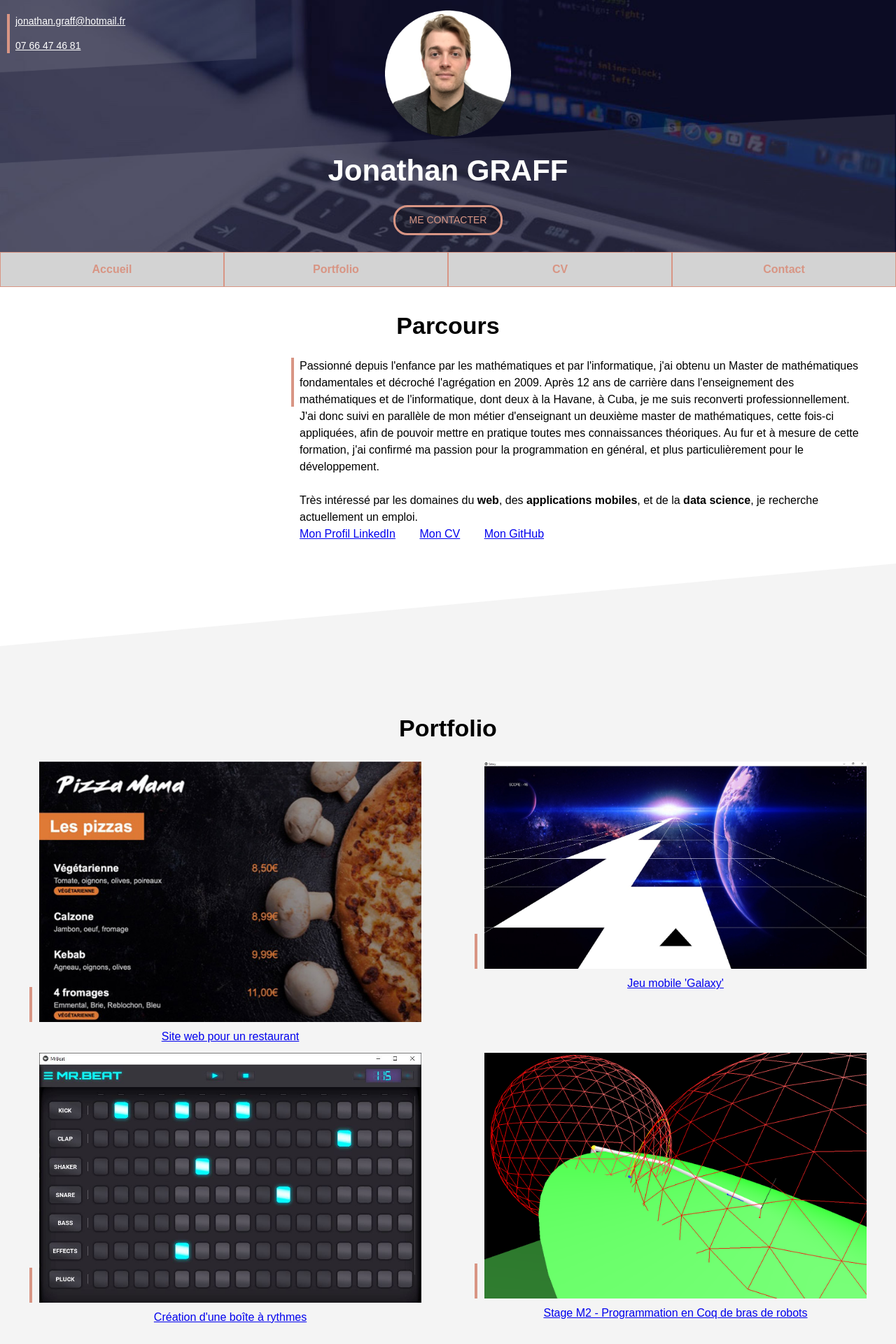
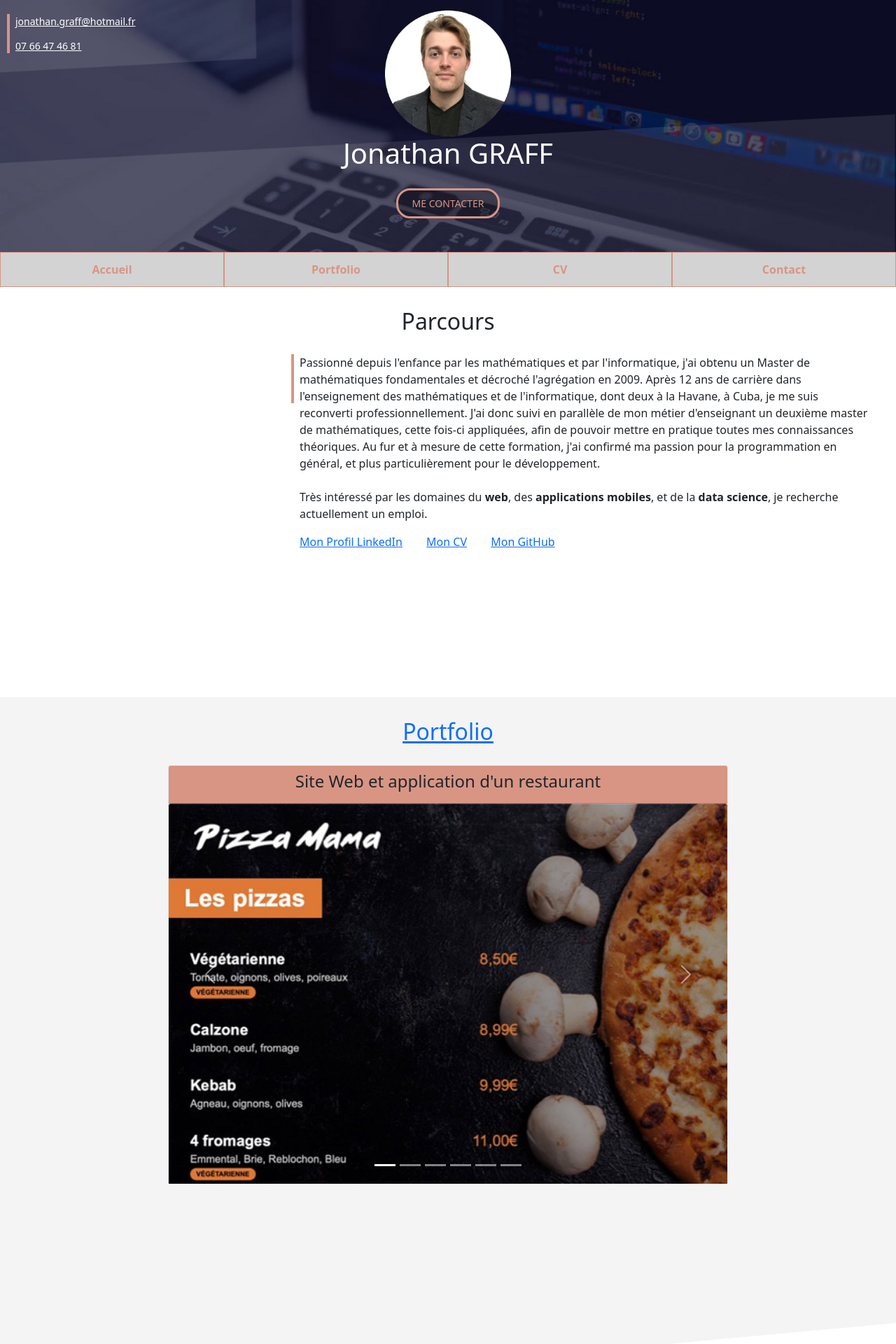
Before and after one commit to jonathangraff/presentation, a PHP site: page /index.html in a window 1280 px wide. Shown: the top 1920 px of the page at 70% size. Run offline with PHP 8.4, Linux system fonts and the light colour scheme; some libraries are stand-ins or nearby versions.

Commit message:
BootStrap et carousel

```diff
--- a/Contact.html
+++ b/Contact.html
@@ -5,6 +5,8 @@
     <meta name="viewport" content="width=device-width, initial-scale=1.0">
     <title>Contact</title>
     <link rel="stylesheet" href="style.css">
+    <link href="https://cdn.jsdelivr.net/npm/bootstrap@5.1.3/dist/css/bootstrap.min.css" rel="stylesheet"
+        integrity="sha384-1BmE4kWBq78iYhFldvKuhfTAU6auU8tT94WrHftjDbrCEXSU1oBoqyl2QvZ6jIW3" crossorigin="anonymous">
 </head>
 <body>
 
--- /dev/null
+++ b/default.css
@@ -0,0 +1 @@
+/*# sourceMappingURL=default.css.map */
--- a/index.html
+++ b/index.html
@@ -5,6 +5,9 @@
     <meta name="viewport" content="width=device-width, initial-scale=1.0">
     <title>Jonathan GRAFF</title>
     <link rel="stylesheet" href="style.css">
+    <link href="https://cdn.jsdelivr.net/npm/bootstrap@5.1.3/dist/css/bootstrap.min.css" rel="stylesheet"
+            integrity="sha384-1BmE4kWBq78iYhFldvKuhfTAU6auU8tT94WrHftjDbrCEXSU1oBoqyl2QvZ6jIW3" crossorigin="anonymous">
+    <link rel="stylesheet" href="../default.css">
 </head>
 <body>
     <!-- COUVERTURE -->
@@ -48,14 +51,121 @@
 
     <!-- SECTION GRISE 2 -->
     <div class="section section-grise2">
-        <h2>Portfolio</h2>
+        <h2><a href='portfolio.html'>Portfolio</a></h2>
+        <div class='container '>
 
-        <script src=portfolio.js></script>
+            <div id='monCarrousel' class='carousel slide carousel-fade m-auto d-block'
+            data-bs-interval='2000' data-bs-ride="carousel" style='max-width:800px'>
+
+                <ul class='carousel-indicators'>
+                    <li data-bs-target='#monCarrousel'
+                        data-bs-slide-to='0' class='active'></li>
+                    <li data-bs-target='#monCarrousel'
+                    data-bs-slide-to='1'></li>
+                    <li data-bs-target='#monCarrousel'
+                    data-bs-slide-to='2'></li>
+                    <li data-bs-target='#monCarrousel'
+                    data-bs-slide-to='3'></li>
+                    <li data-bs-target='#monCarrousel'
+                    data-bs-slide-to='4'></li>
+                    <li data-bs-target='#monCarrousel'
+                    data-bs-slide-to='5'></li>
+                </ul>
+
+                <div class='carousel-inner testxx'>
+                    <div class='carousel-item active'>
+                        <div class='card ' >
+                            <div class='card-header carte-header'>
+                                <h4 class='text-dark text-center'>Site Web et application d'un restaurant</h4>
+                            </div>
+                            <img src='images/project1small.jpg' class='w-100 card-img-top d-block testxx'>
+                        </div>
+
+                    </div>
+
+                    <div class='carousel-item'>
+                        <div class=card>
+                            <div class='card-header carte-header'>
+                                <h4 class='text-dark text-center'>Jeu vidéo Galaxy</h4>
+                            </div>
+                            <img src='images/galaxy.jpg' class='w-100 d-block card-img-top'>
+                        </div>
+
+                    </div>
+
+                    <div class='carousel-item'>
+                        <div class=card>
+                            <div class='card-header carte-header'>
+                                <h4 class='text-dark text-center'>Boîte à rythme</h4>
+                            </div>
+                            <img src='images/mrbeat.jpg' class='w-100 d-block card-img-top'>
+                        </div>
+                    </div>
+
+                    <div class='carousel-item'>
+                        <div class=card>
+                            <div class='card-header carte-header'>
+                                <h4 class='text-dark text-center'>
+                                    Utilisation de logiciel d'assistant de preuve pour piloter des bras de robots médicaux
+                                </h4>
+                            </div>
+                            <img src='images/coq.png' class='w-100 d-block card-img-top'>
+                        </div>
+                    </div>
+
+                    <div class='carousel-item'>
+                        <div class=card>
+                            <div class='card-header carte-header'>
+                                <h4 class='text-dark text-center'>Apprentissage par renforcement profond pour des problèmes combinatoires</h4>
+                            </div>
+                            <img src='images/renforcement.jpg' class='w-100 d-block card-img-top'>
+                        </div>
+                    </div>
+
+                    <div class='carousel-item'>
+                        <div class=card>
+                            <div class='card-header carte-header'>
+                                <h4 class='text-dark text-center'>Déformation par itérations de surfaces vers des surfaces minimales</h4>
+                            </div>
+                            <img src='images/catenoide.gif' class='w-100 d-block card-img-top'>
+                        </div>
+                    </div>
+                </div>
+
+                <a class='carousel-control-prev' href='#monCarrousel'
+                    data-bs-slide="prev">
+                    <span class='carousel-control-prev-icon'></span>
+                    <span class='visually-hidden'>Précédent</span>
+                </a>
+
+                <a class='carousel-control-next' href='#monCarrousel'
+                    data-bs-slide="next">
+                    <span class='carousel-control-next-icon'></span>
+                    <span class='visually-hidden'>Suivant</span>
+                </a>
+
+            </div>
+            <!-- <script>
+                $('.carousel').carousel({
+                interval: 500
+                })
+            </script> -->
+        </div>
 
     </div>
 <!-- SECTION FIN -->
 <div class="fin"></div>
     <!-- SECTION BLANCHE FRAME -->
     <iframe class = contact src="contact-frame.html" scrolling="no"></iframe>
+
+
+
+    <script src="https://cdn.jsdelivr.net/npm/@popperjs/core@2.10.2/dist/umd/popper.min.js"
+    integrity="sha384-7+zCNj/IqJ95wo16oMtfsKbZ9ccEh31eOz1HGyDuCQ6wgnyJNSYdrPa03rtR1zdB"
+    crossorigin="anonymous"></script>
+    <script src="https://cdn.jsdelivr.net/npm/bootstrap@5.1.3/dist/js/bootstrap.min.js"
+    integrity="sha384-QJHtvGhmr9XOIpI6YVutG+2QOK9T+ZnN4kzFN1RtK3zEFEIsxhlmWl5/YESvpZ13"
+    crossorigin="anonymous"></script>
+
 </body>
 </html>
--- a/portfolio-galaxy.html
+++ b/portfolio-galaxy.html
@@ -4,7 +4,9 @@
     <meta charset="UTF-8">
     <meta name="viewport" content="width=device-width, initial-scale=1.0">
     <title>Jeu Galaxy</title>
-    <link rel="stylesheet" href="style.css">
+    <link rel="stylesheet" href="style.css"><link href="https://cdn.jsdelivr.net/npm/bootstrap@5.1.3/dist/css/bootstrap.min.css" rel="stylesheet"
+    integrity="sha384-1BmE4kWBq78iYhFldvKuhfTAU6auU8tT94WrHftjDbrCEXSU1oBoqyl2QvZ6jIW3" crossorigin="anonymous">
+
 </head>
 <body>
 
--- a/portfolio-mrbeat.html
+++ b/portfolio-mrbeat.html
@@ -4,7 +4,9 @@
     <meta charset="UTF-8">
     <meta name="viewport" content="width=device-width, initial-scale=1.0">
     <title>Boite à rythmes</title>
-    <link rel="stylesheet" href="style.css">
+    <link rel="stylesheet" href="style.css"><link href="https://cdn.jsdelivr.net/npm/bootstrap@5.1.3/dist/css/bootstrap.min.css" rel="stylesheet"
+    integrity="sha384-1BmE4kWBq78iYhFldvKuhfTAU6auU8tT94WrHftjDbrCEXSU1oBoqyl2QvZ6jIW3" crossorigin="anonymous">
+
 </head>
 <body>
 
--- a/portfolio-projetM2.html
+++ b/portfolio-projetM2.html
@@ -4,7 +4,9 @@
     <meta charset="UTF-8">
     <meta name="viewport" content="width=device-width, initial-scale=1.0">
     <title>Apprentissage par renforcement profond</title>
-    <link rel="stylesheet" href="style.css">
+    <link rel="stylesheet" href="style.css"><link href="https://cdn.jsdelivr.net/npm/bootstrap@5.1.3/dist/css/bootstrap.min.css" rel="stylesheet"
+    integrity="sha384-1BmE4kWBq78iYhFldvKuhfTAU6auU8tT94WrHftjDbrCEXSU1oBoqyl2QvZ6jIW3" crossorigin="anonymous">
+
 </head>
 <body>
     <!-- HEADER -->
--- a/portfolio-site-restaurant.html
+++ b/portfolio-site-restaurant.html
@@ -4,7 +4,9 @@
     <meta charset="UTF-8">
     <meta name="viewport" content="width=device-width, initial-scale=1.0">
     <title>Site web de restaurant</title>
-    <link rel="stylesheet" href="style.css">
+    <link rel="stylesheet" href="style.css"><link href="https://cdn.jsdelivr.net/npm/bootstrap@5.1.3/dist/css/bootstrap.min.css" rel="stylesheet"
+    integrity="sha384-1BmE4kWBq78iYhFldvKuhfTAU6auU8tT94WrHftjDbrCEXSU1oBoqyl2QvZ6jIW3" crossorigin="anonymous">
+
 </head>
 <body>
 
--- a/portfolio-stageM1.html
+++ b/portfolio-stageM1.html
@@ -4,7 +4,9 @@
     <meta charset="UTF-8">
     <meta name="viewport" content="width=device-width, initial-scale=1.0">
     <title>Surfaces minimales en TypeScript</title>
-    <link rel="stylesheet" href="style.css">
+    <link rel="stylesheet" href="style.css"><link href="https://cdn.jsdelivr.net/npm/bootstrap@5.1.3/dist/css/bootstrap.min.css" rel="stylesheet"
+    integrity="sha384-1BmE4kWBq78iYhFldvKuhfTAU6auU8tT94WrHftjDbrCEXSU1oBoqyl2QvZ6jIW3" crossorigin="anonymous">
+
 </head>
 <body>
 
--- a/portfolio-stageM2.html
+++ b/portfolio-stageM2.html
@@ -4,7 +4,9 @@
     <meta charset="UTF-8">
     <meta name="viewport" content="width=device-width, initial-scale=1.0">
     <title>Bras de robots en Coq</title>
-    <link rel="stylesheet" href="style.css">
+    <link rel="stylesheet" href="style.css"><link href="https://cdn.jsdelivr.net/npm/bootstrap@5.1.3/dist/css/bootstrap.min.css" rel="stylesheet"
+    integrity="sha384-1BmE4kWBq78iYhFldvKuhfTAU6auU8tT94WrHftjDbrCEXSU1oBoqyl2QvZ6jIW3" crossorigin="anonymous">
+
 </head>
 <body>
 
--- a/portfolio.html
+++ b/portfolio.html
@@ -5,6 +5,8 @@
     <meta name="viewport" content="width=device-width, initial-scale=1.0">
     <title>CV - Jonathan GRAFF</title>
     <link rel="stylesheet" href="style.css">
+    <link href="https://cdn.jsdelivr.net/npm/bootstrap@5.1.3/dist/css/bootstrap.min.css" rel="stylesheet"
+    integrity="sha384-1BmE4kWBq78iYhFldvKuhfTAU6auU8tT94WrHftjDbrCEXSU1oBoqyl2QvZ6jIW3" crossorigin="anonymous">
 </head>
 <body>
     <!-- HEADER -->
@@ -12,7 +14,7 @@
     <script src="menu.js"></script>
     <!-- SECTION GRISE 1 -->
 
-   <h2 class = titre>Portfolio</h2>
+   <h2 class ='titre'>Portfolio</h2>
 
 <p style="font-size: 18px;margin: 20px 0 10px 10px;">Voici différents projets que j'ai créés jusqu'à aujourd'hui. Il s'agit pour l'instant
     de projets destinés à me familiariser avec les différents outils étudiés, ainsi que diverses réalisations au cours de mes études.
--- a/style.css
+++ b/style.css
@@ -35,6 +35,16 @@ iframe.header {
     width: 100%;
     border: none;
     height: 90px;
+}
+
+div.carte-header{
+    background-color: var(--color1);
+}
+
+div.testxx img{
+    max-width: 800px;
+    text-align: center;
+    margin: auto
 }
 
 div.cover {
@@ -80,8 +90,11 @@ div.separation2 {
 
 *.titre{
     background-color: var(--color1);
-    padding-bottom: 10px;
+    padding-top: 20px;
+    padding-bottom:20px;
     margin-bottom: 10px;
+    font-weight:bold;
+    font-size:45px;
 }
 
 nav{
@@ -538,3 +551,21 @@ div.contactgroupe table{
         display: block;
     }
 }
+@media only screen and (max-width: 837px) {
+    div.logo img{
+
+        height:50px;
+        width: auto;
+    }
+    div.logo img:first-of-type{
+        margin-left: -200px;
+    }
+}
+@media only screen and (max-width:462px) {
+    div.logo img{
+
+        height:40px;
+        width: auto;
+    }
+
+}
```
Also changed, not shown: CV.html (+6 -3 lines), index copy.html (added, +69 -0 lines), package.json (added, +19 -0 lines), default.scss (added), 1 other file.
